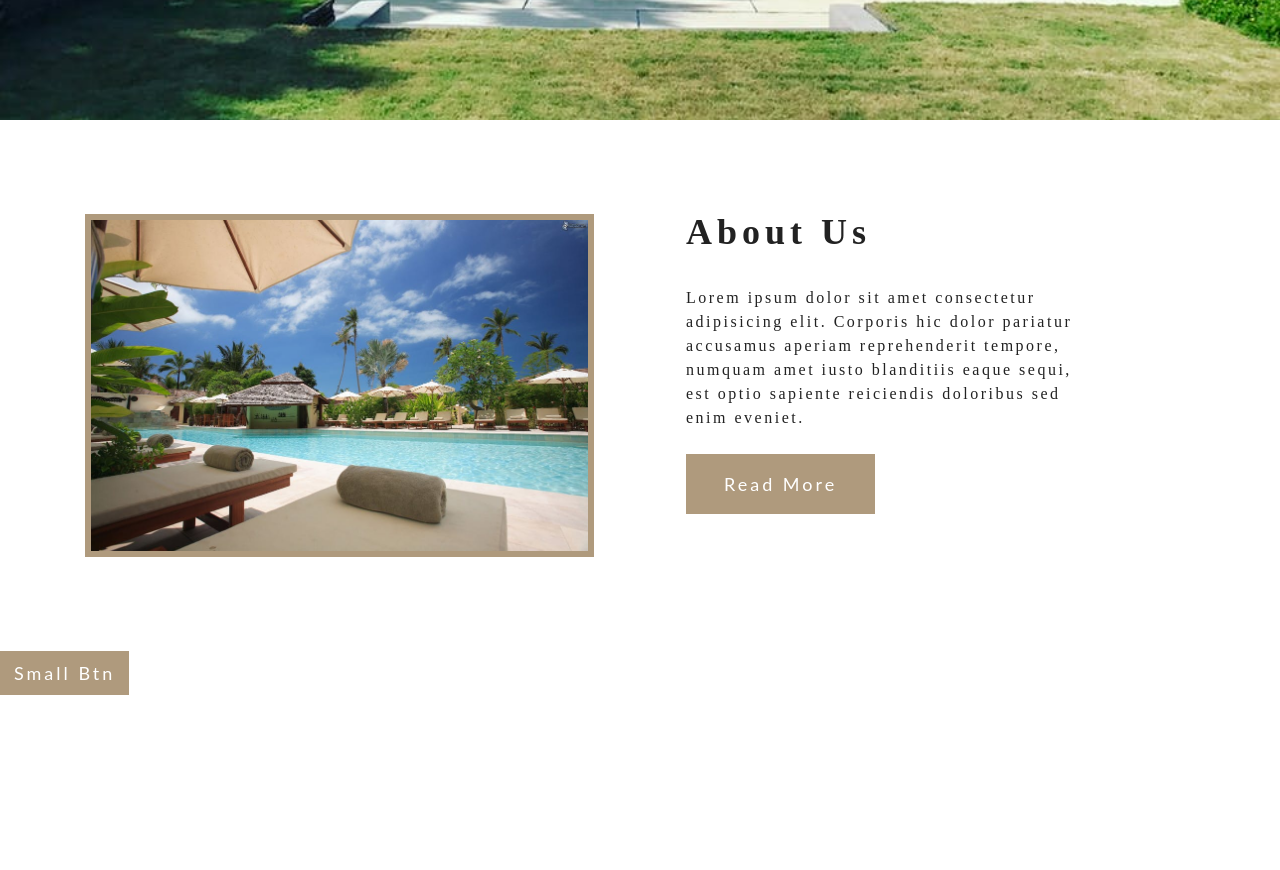
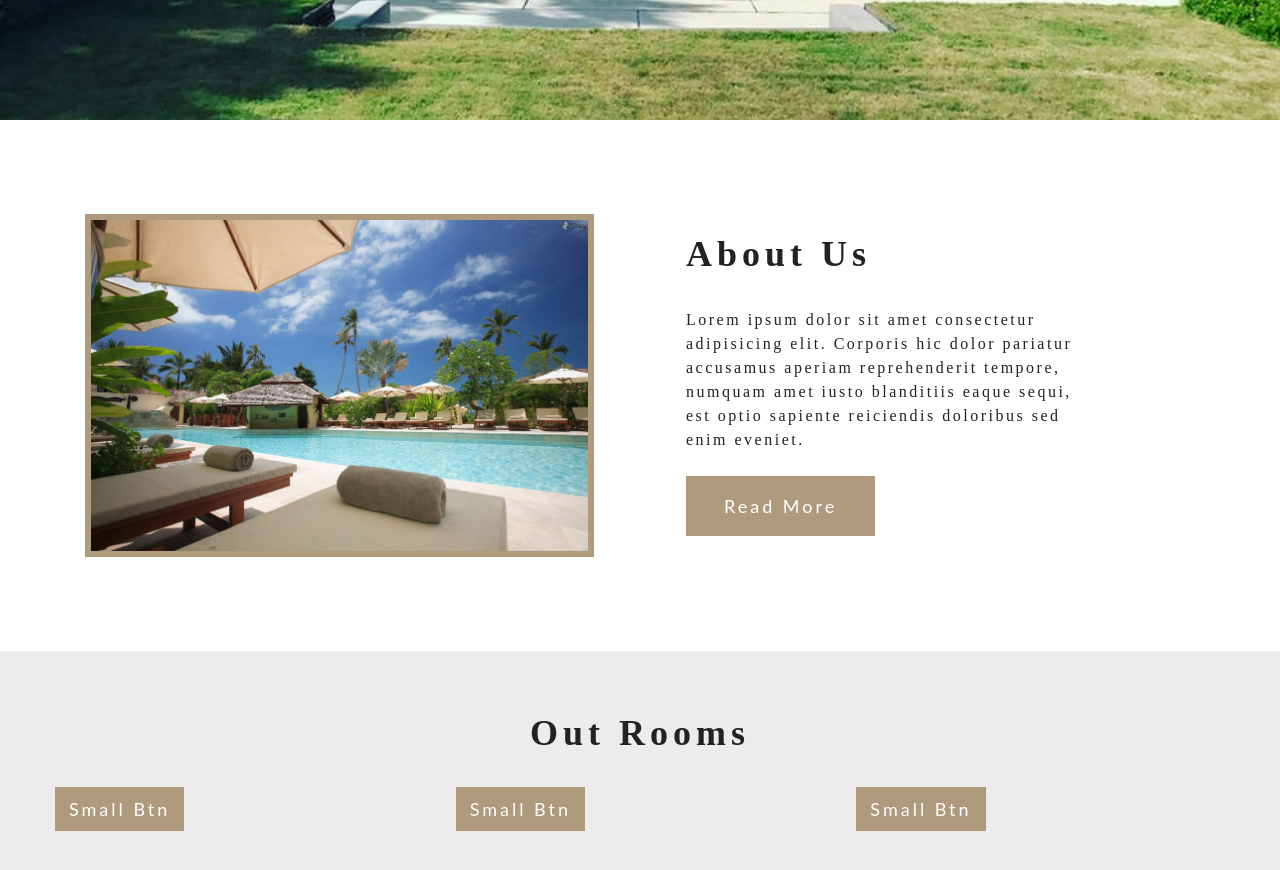
Before and after one commit to szy0syz/enhanced-styled-components, a React (Create React App) app in the folder 4-hotel/: page / in a window 1280 px wide. Shown: the part 680-1550 px from the top of the page. Before the commit the page ends 1375 px from the top, so only its background shows below. Built offline with nearby package versions, Linux system fonts and the light colour scheme.

Commit message:
Update 封装Rooms组件

```diff
--- a/4-hotel/src/components/home/About.js
+++ b/4-hotel/src/components/home/About.js
@@ -15,7 +15,7 @@
 
 const About = () => {
   return (
-    <Section>
+    <Section color={setColor.mainWhite}>
       <AboutCenter>
         <div className="about-img">
           <img src={aboutImg} alt="about us" />
@@ -61,7 +61,7 @@
     display: grid;
     grid-template-columns: 1fr 1fr;
     grid-column-gap: ${setRem(32)};
-    .about-img {
+    .about-img, .about-info {
       align-self: center;
     }
     .about-info {
--- a/4-hotel/src/components/home/Rooms.js
+++ b/4-hotel/src/components/home/Rooms.js
@@ -1,12 +1,45 @@
 import React, { Component } from 'react';
 import Room from './Room';
+import styled from 'styled-components';
+import Title from '../globals/Title';
+import Section from '../globals/Section';
+import rooms from './rooms-data';
+import { media, setRem, setColor } from '../../styles';
 
 export default class Rooms extends Component {
-  render () {
+  state = {
+    rooms,
+  };
+
+  render() {
     return (
-      <div>
-        <Room/>
-      </div>
-    )
+      <Section color={setColor.mainGrey}>
+        <Title title="out rooms" center />
+        <RoomsCenter>
+          {this.state.rooms.map((room) => (
+            <Room key={room.id} room={room} />
+          ))}
+        </RoomsCenter>
+      </Section>
+    );
   }
 }
+
+const RoomsCenter = styled.div`
+  width: 90vw;
+  margin: 0 auto;
+  ${media.tablet`
+    display: grid;
+    grid-template-columns: 1fr 1fr;
+    grid-column-gap: ${setRem(32)};
+  `}
+
+  ${media.desktop`
+    width: 100vw;
+    max-width: 1170px;
+  `}
+
+  ${media.large`
+    grid-template-columns: repeat(3, 1fr);
+  `}
+`;
```
Also changed, not shown: 4-hotel/src/components/home/rooms-data.js (renamed from 4-hotel/src/rooms-data.js), 1 other file (tests, documents, lock files or other folders).
